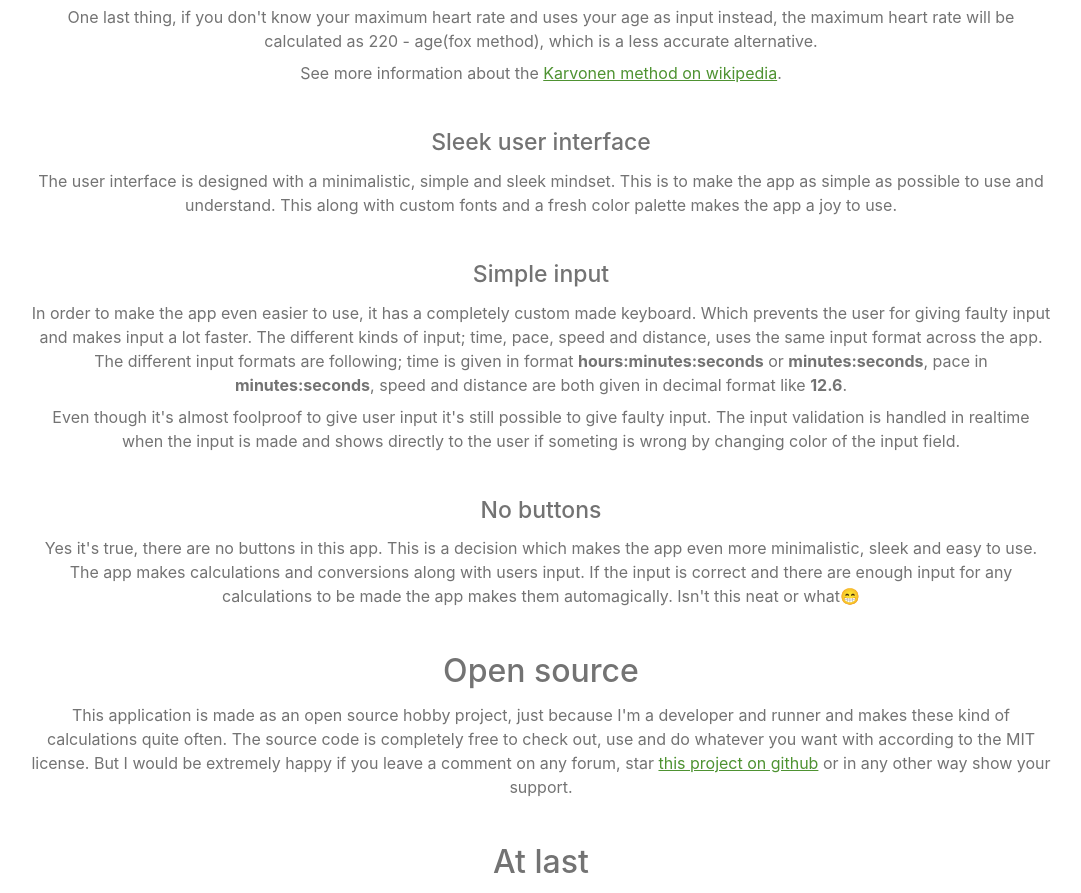
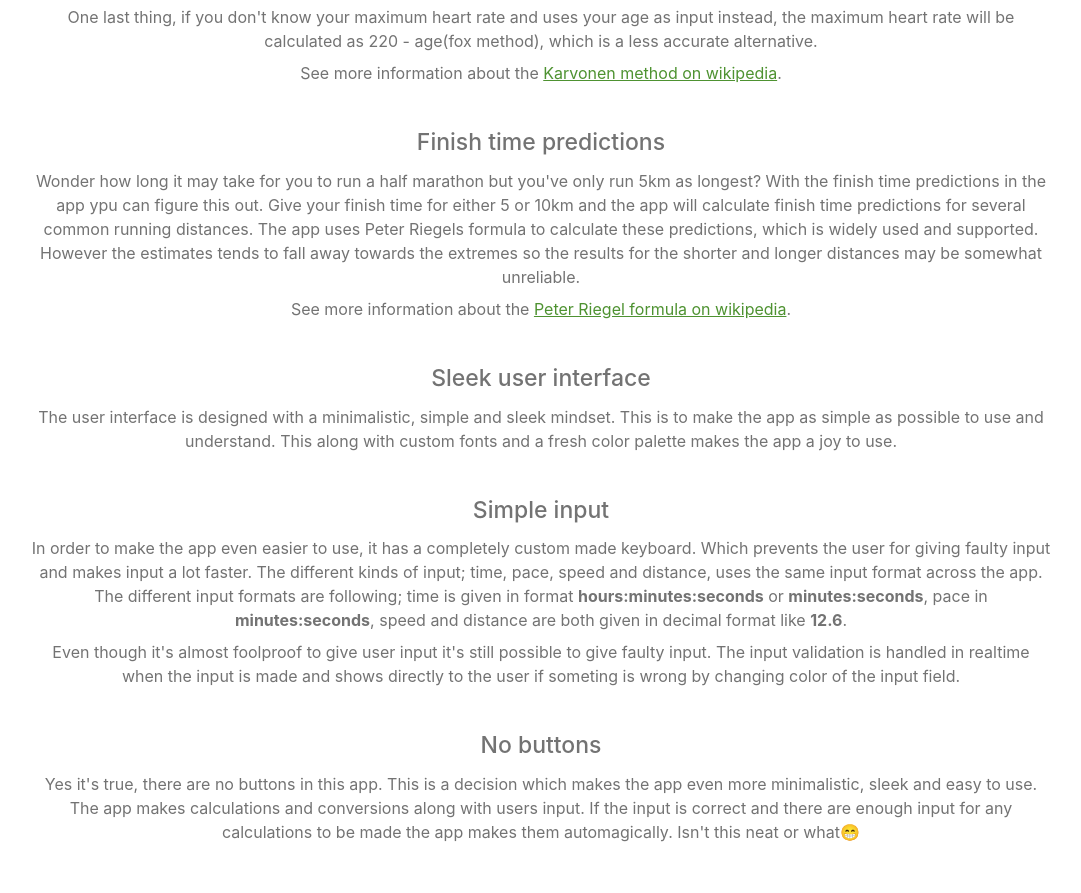
Before and after one commit to rnyholm/runcalc, a plain HTML site: page index.html in a window 1280 px wide. Shown: the part 1293-2186 px from the top of the page, without its empty margins (99-1180 px from the left). Drawn offline with Linux system fonts and the light colour scheme.

Commit message:
#38 GH-pages

```diff
--- a/index.html
+++ b/index.html
@@ -116,6 +116,16 @@
 			</div>
 		</div>
 
+        <div class="row">
+			<div class="col-sm-12 col-md-10 col-md-offset-1">
+				<br />
+				<h3>Finish time predictions</h3>
+				<p>Wonder how long it may take for you to run a half marathon but you've only run 5km as longest? With the finish time predictions in the app ypu can figure this out. Give your finish time for either 5 or 10km and the app will calculate finish time predictions for several common running distances. The app uses Peter Riegels formula to calculate these predictions, which is widely used and supported. However the estimates tends to fall away towards the extremes so the results for the shorter and longer distances may be somewhat unreliable.</p>
+
+				<p>See more information about the <a href="https://en.wikipedia.org/wiki/Peter_Riegel#Race_time_prediction" target="_blank">Peter Riegel formula on wikipedia</a>.</p>
+			</div>
+		</div>
+
 		<div class="row">
 			<div class="col-sm-12 col-md-10 col-md-offset-1">
 				<br />
```
